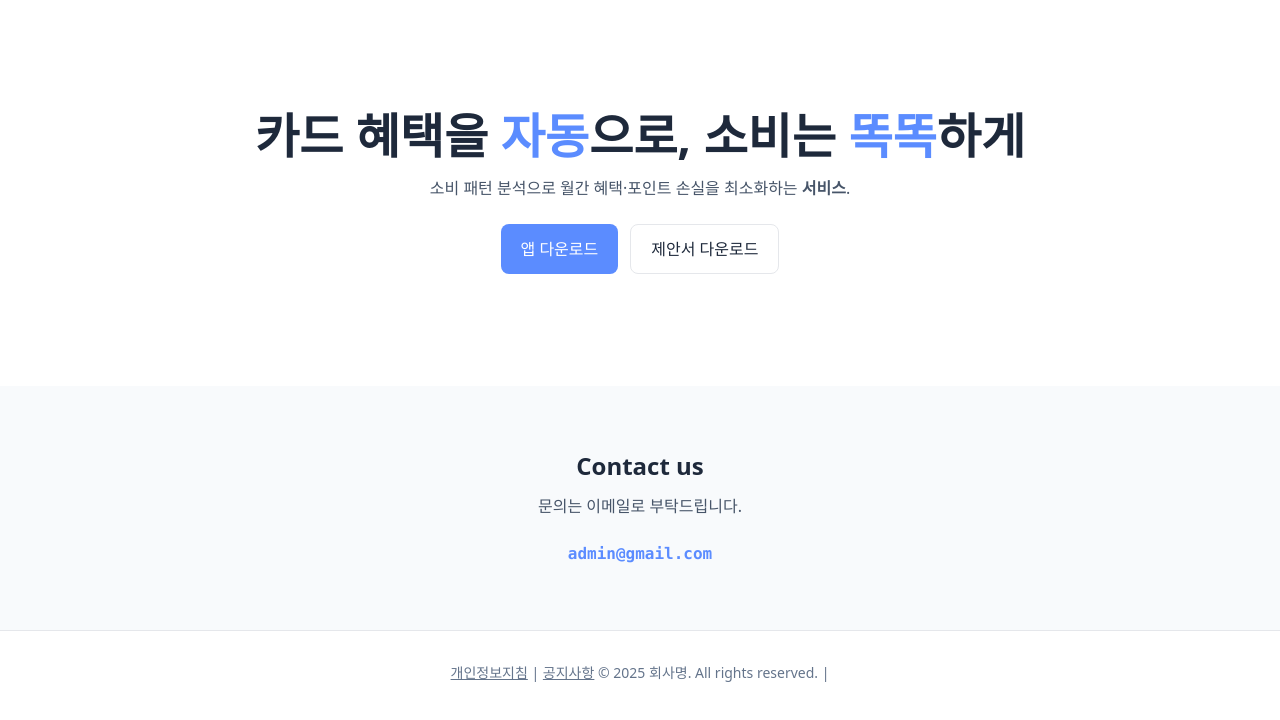
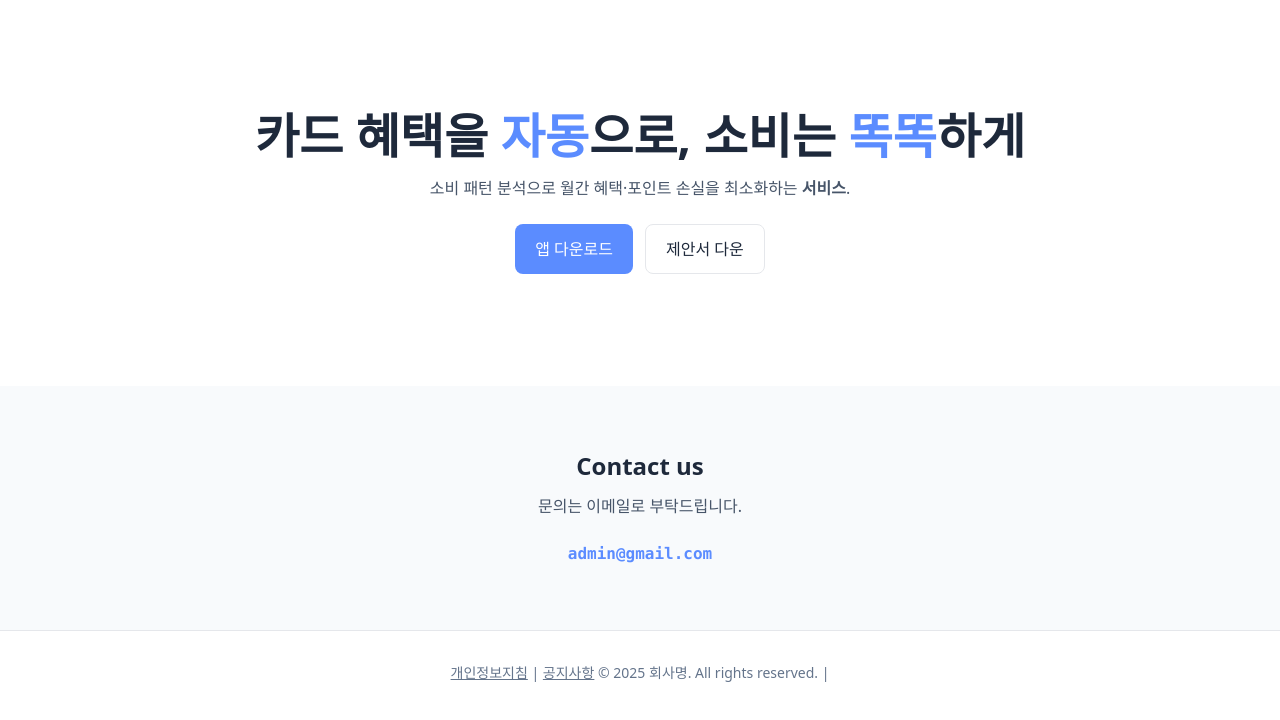
Before and after one commit to winow23v/SaveUp, a website: page index.html in a window 1280 px wide. Drawn offline with nearby package versions, Linux system fonts and the light colour scheme.

```diff
--- a/index.html
+++ b/index.html
@@ -32,7 +32,7 @@
       <!-- 제안서 PDF 다운로드 -->
       <a href="./assets/proposal.pdf" download
          class="px-5 py-3 rounded-lg border hover:bg-slate-50">
-        제안서 다운로드
+        제안서 다운
       </a>
     </div>
   </section>
```
Also changed, not shown: 1 other file.
